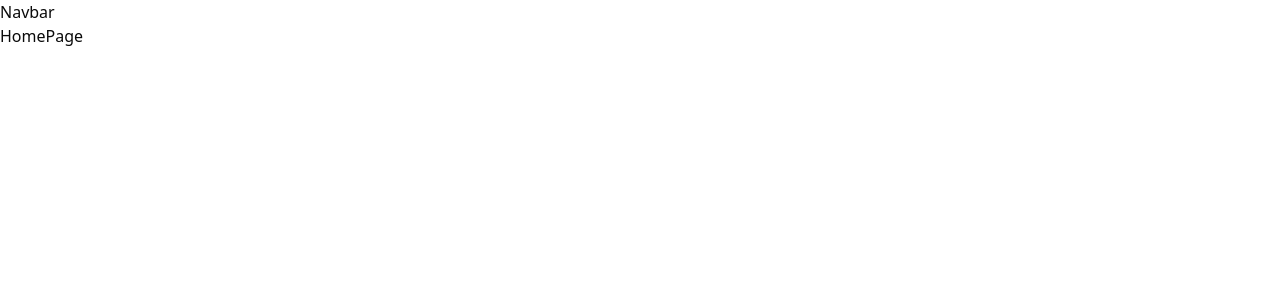
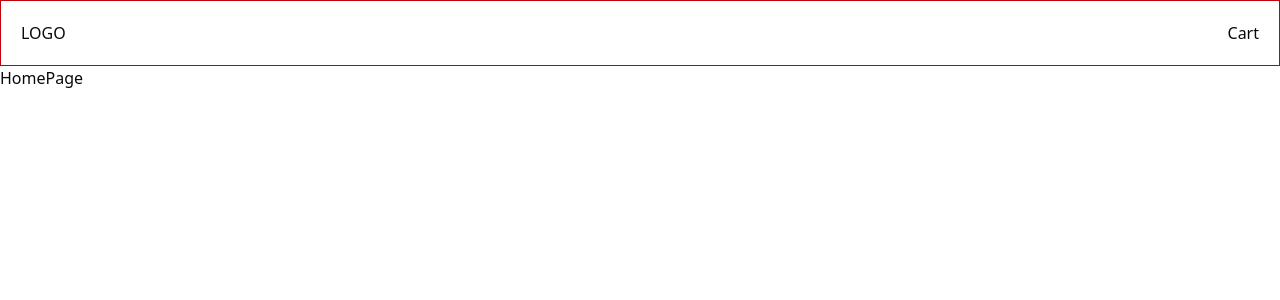
Before and after one commit to lobnor2/PERN-Tutorial-Project, a React (Vite) app in the folder frontend/: page / in a window 1280 px wide. Shown: the top 300 px of the page. Built offline with nearby package versions, Linux system fonts and the light colour scheme.

Commit message:
add logo and cart on navbar

```diff
--- a/frontend/src/components/Navbar.jsx
+++ b/frontend/src/components/Navbar.jsx
@@ -1,7 +1,18 @@
 import React from "react";
+import { Link } from "react-router-dom";
+import { useLocation } from "react-router-dom";
 
 const Navbar = () => {
-  return <div className="">Navbar</div>;
+  const location = useLocation();
+  const isHomePage = location.pathname === "/";
+  return (
+    <div className="border border-red-700 flex justify-between p-5">
+      <div className="">
+        <Link to="/">LOGO</Link>
+      </div>
+      {isHomePage && <div>Cart</div>}
+    </div>
+  );
 };
 
 export default Navbar;
```
